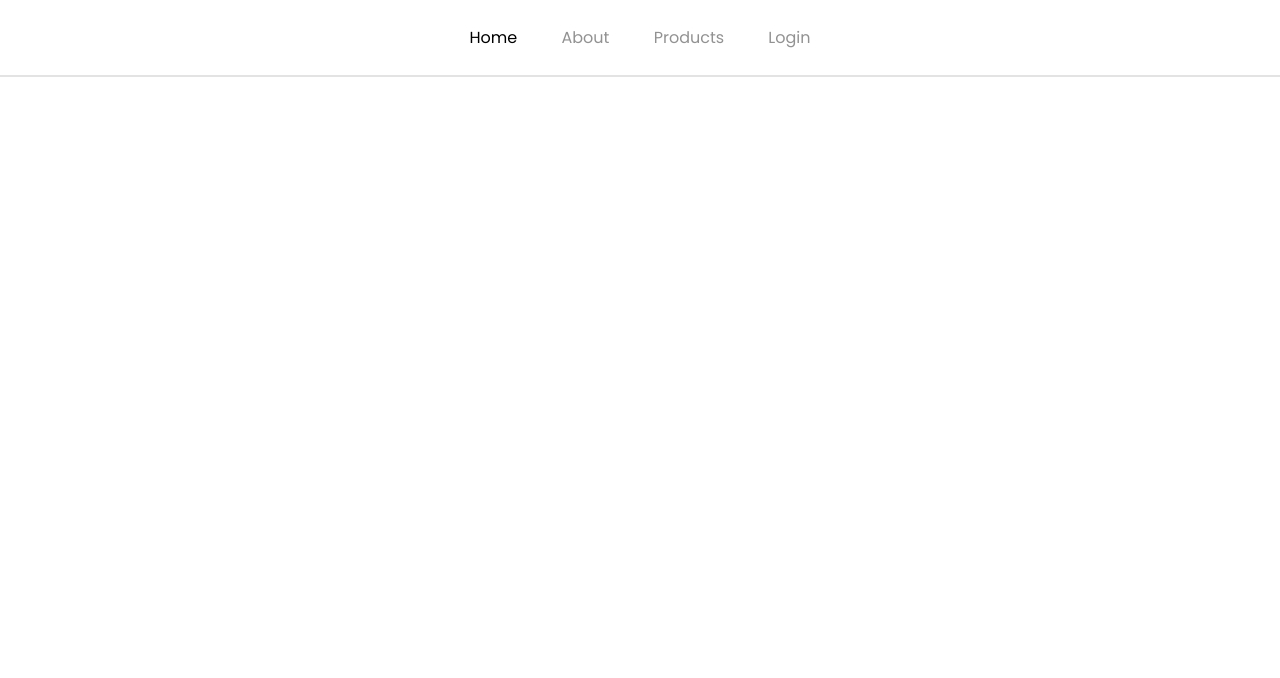
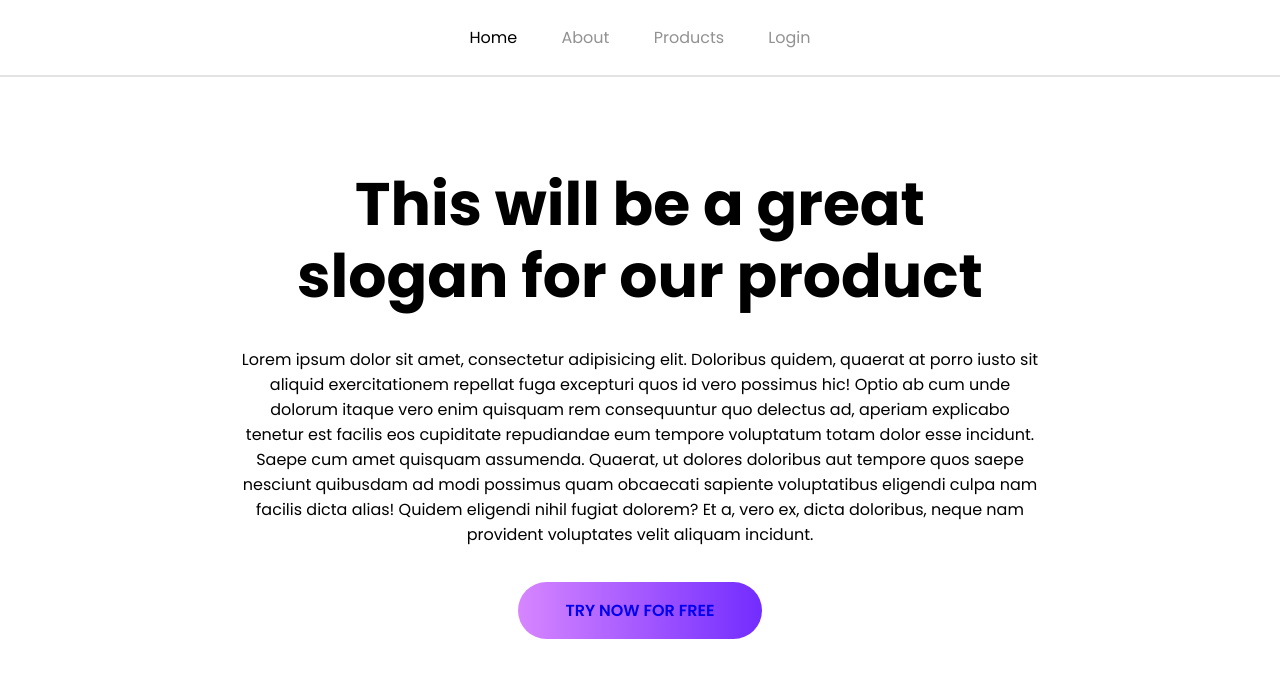
Before and after one commit to Dev-4-All/multi-page-website, a plain HTML site: page index.html in a window 1280 px wide. Drawn offline with Linux system fonts and the light colour scheme; a web font is replaced by a local one.

Commit message:
Implement home page

```diff
--- a/index.html
+++ b/index.html
@@ -13,5 +13,10 @@
     <a href="products.html">Products</a>
     <a href="login.html">Login</a>
   </nav>
+  <header>
+    <h1>This will be a great<br/>slogan for our product</h1>
+    <p>Lorem ipsum dolor sit amet, consectetur adipisicing elit. Doloribus quidem, quaerat at porro iusto sit aliquid exercitationem repellat fuga excepturi quos id vero possimus hic! Optio ab cum unde dolorum itaque vero enim quisquam rem consequuntur quo delectus ad, aperiam explicabo tenetur est facilis eos cupiditate repudiandae eum tempore voluptatum totam dolor esse incidunt. Saepe cum amet quisquam assumenda. Quaerat, ut dolores doloribus aut tempore quos saepe nesciunt quibusdam ad modi possimus quam obcaecati sapiente voluptatibus eligendi culpa nam facilis dicta alias! Quidem eligendi nihil fugiat dolorem? Et a, vero ex, dicta doloribus, neque nam provident voluptates velit aliquam incidunt.</p>
+    <a href="login.html" id="cta-button">Try now for free</a>
+  </header>
 </body>
 </html>
--- a/style.css
+++ b/style.css
@@ -28,3 +28,34 @@ nav a {
 nav a:hover, nav .active {
   color: black;
 }
+
+header {
+  padding-top: calc(50px + 1rem + 2px);
+}
+
+h1 {
+  margin-top: 100px;
+  font-size: 3.75rem;
+  font-weight: bold;
+  line-height: 1.2em;
+}
+
+h1 + p {
+  width: 800px;
+  margin: 35px auto;
+}
+
+#cta-button {
+  text-decoration: none;
+  text-transform: uppercase;
+  background: linear-gradient(to right, #d786ff, #722cff);
+  display: inline-block;
+  padding: 1em 3em;
+  font-weight: 600;
+  border-radius: 30px;
+  transition: 150ms ease-in-out;
+}
+
+#cta-button:hover {
+  scale: 1.1;
+}
```
